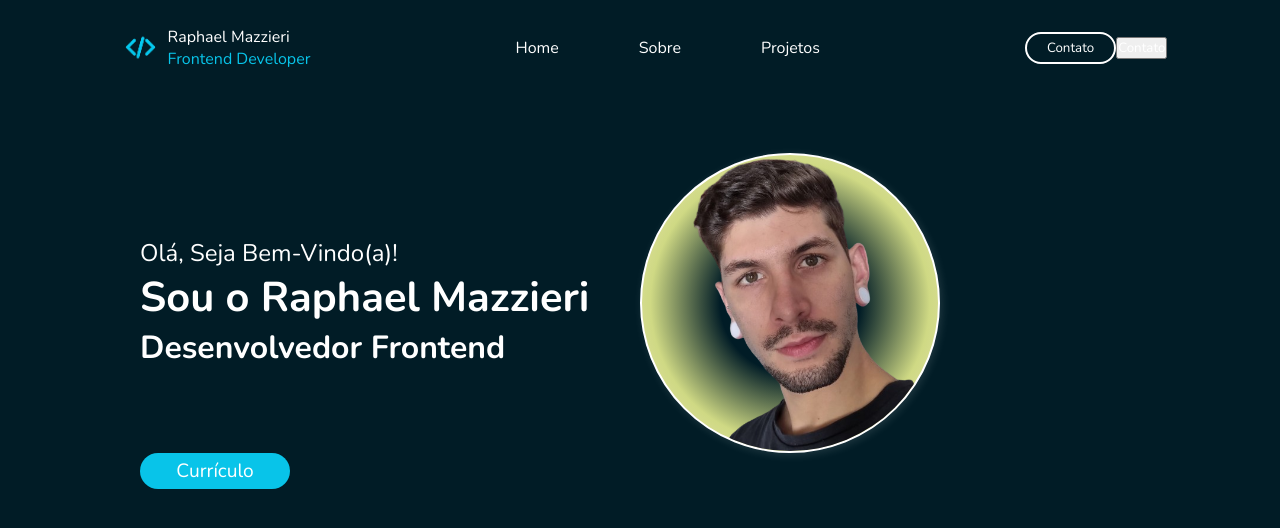
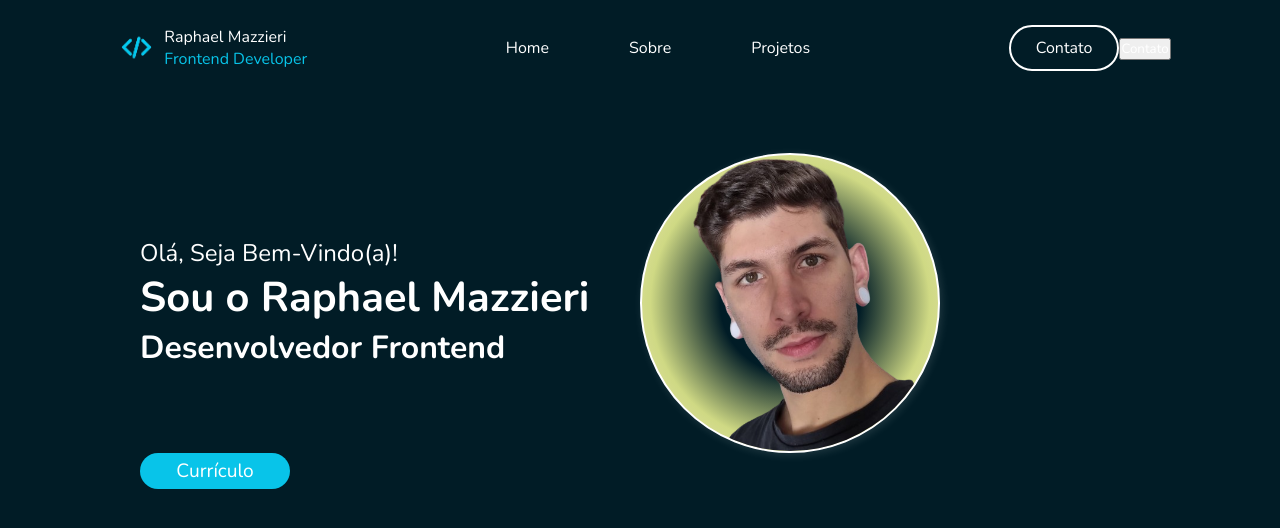
Before and after one commit to mazziera/Portfolio-, a React (Vite) app: page / in a window 1280 px wide. Shown: the top 528 px of the page. Built offline with nearby package versions, Linux system fonts and the light colour scheme.

Commit message:
"refactor: refatorado o componente Button"

```diff
--- a/src/components/Button/Button.module.css
+++ b/src/components/Button/Button.module.css
@@ -1,14 +1,17 @@
-.btn{
-    padding: 5px 20px;
+.btn {
+  padding: 10px 25px;
   border: none;
   border-radius: 50px;
   background-color: transparent;
-    border: 2px solid #FFF;
+  border: 2px solid #fff;
   cursor: pointer;
   transition: 0.3s ease-in;
+  font-size: 1em;
 }
 
-.btn:hover{
-    background-color: #F2786D;
+.btn:hover {
+  background-color: #cfd984;
+  font-weight: 700;
   border: none;
+  color: #000;
 }
```
Lines whose indentation alone changed are shown as unchanged.
